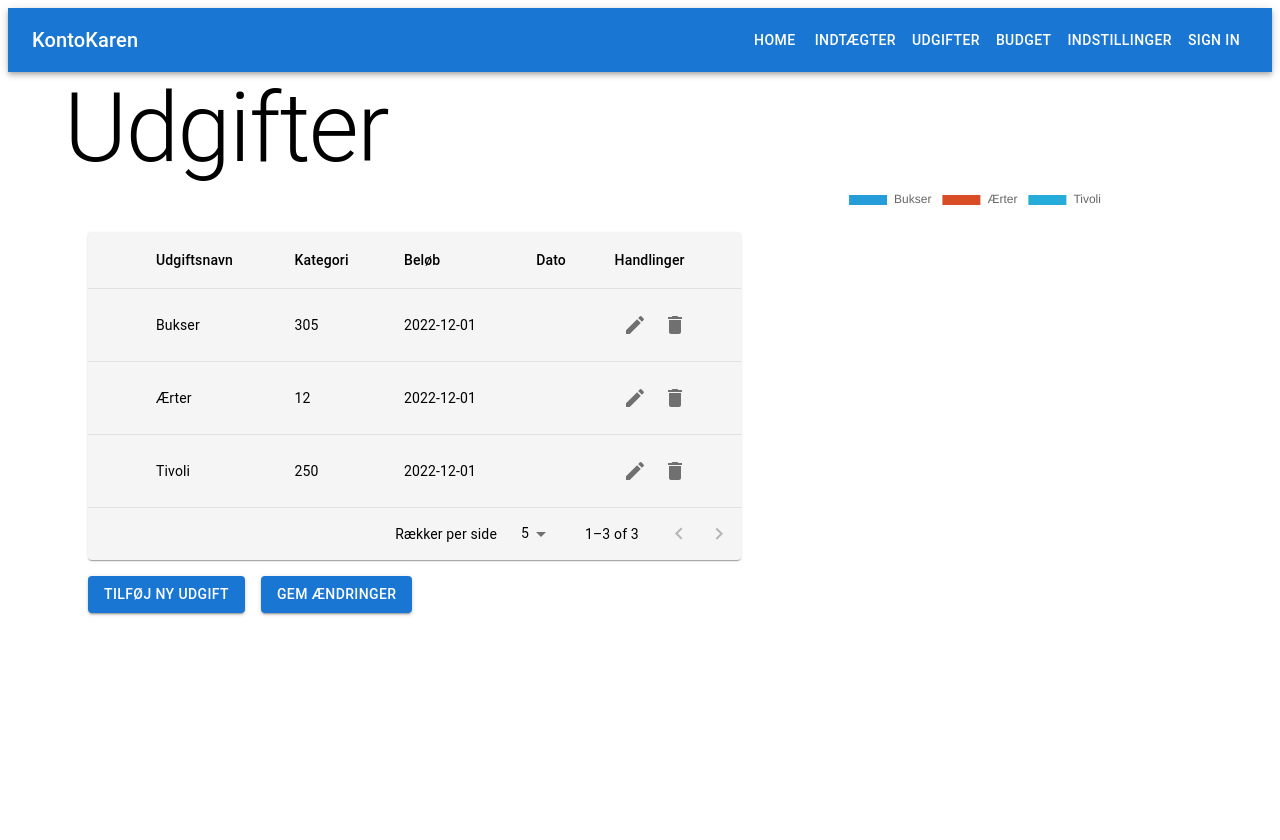
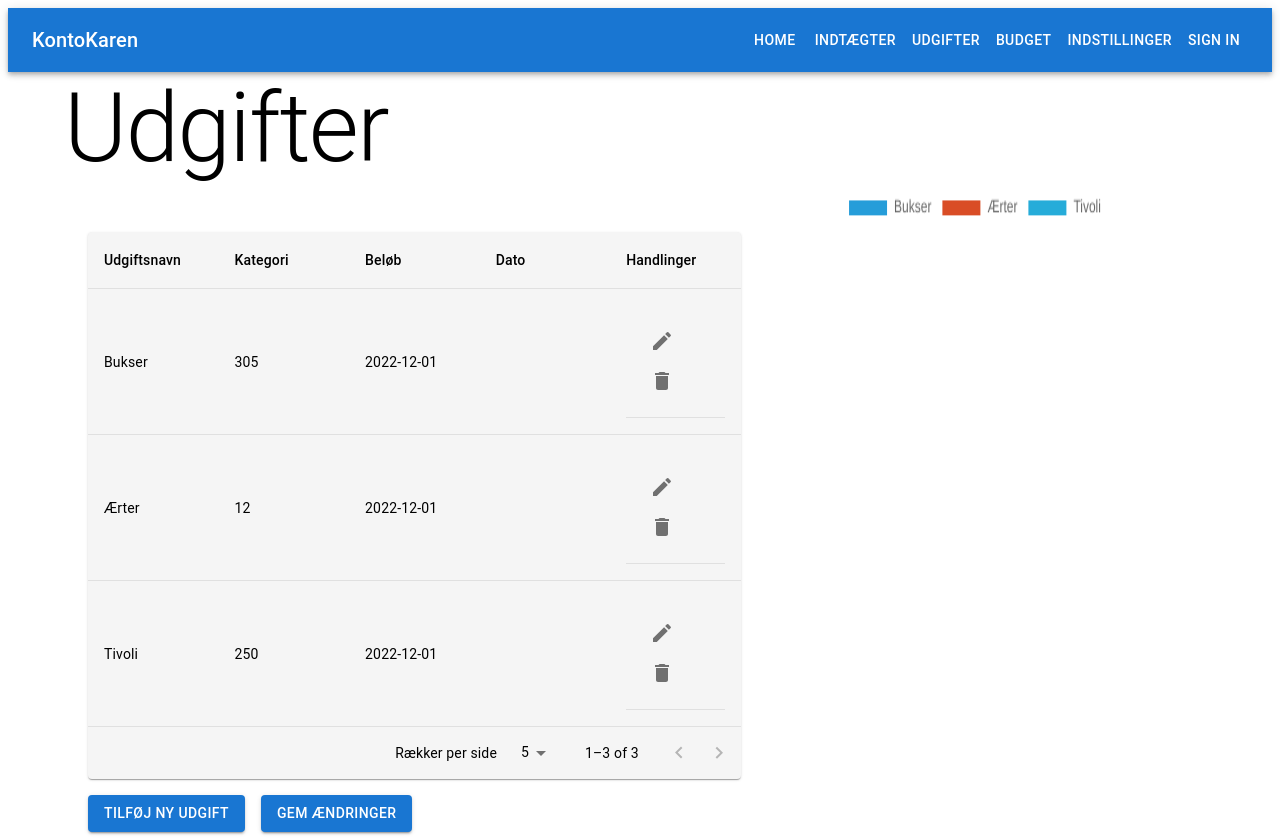
Before and after one commit to SenpaiTP/SW4_PRJ_V2, a React (Create React App) app in the folder Frontend/KontoKaren/: page /Udgifter in a window 1280 px wide. Before the commit the page ends 800 px from the top, so only its background shows below. Built offline with nearby package versions, Linux system fonts and the light colour scheme; the HTML template or start-up script is replaced by a standard one.

Commit message:
der kommer data i tabel nu

```diff
--- a/Frontend/KontoKaren/src/Components/UdgifterComponents/Table/UdgifterTableBody.js
+++ b/Frontend/KontoKaren/src/Components/UdgifterComponents/Table/UdgifterTableBody.js
@@ -1,8 +1,7 @@
-// Inside TableBody.js
 import React from "react";
 import { TableRow, TableCell } from "@mui/material";
 
-const TableBody = ({
+const UdgifterTableBody = ({
   rows,
   selected,
   page,
@@ -23,16 +22,15 @@ const TableBody = ({
           selected={selected.indexOf(row.id) !== -1}
           onClick={(e) => onRowClick(e, row.id)}
         >
-          <TableCell>{}</TableCell>
           <TableCell>{row.name}</TableCell>
           <TableCell>{row.category}</TableCell>
           <TableCell>{row.price}</TableCell>
           <TableCell>{row.date}</TableCell>
-          {renderActions(row)} {/* Render the action buttons */}
+          <TableCell>{renderActions(row)}</TableCell>
         </TableRow>
       ))}
     </>
   );
 };
 
-export default TableBody;
+export default UdgifterTableBody;
--- a/Frontend/KontoKaren/src/Components/UdgifterComponents/Table/UdgifterTableHeader.js
+++ b/Frontend/KontoKaren/src/Components/UdgifterComponents/Table/UdgifterTableHeader.js
@@ -1,27 +1,15 @@
 import React from "react";
-import {
-  TableHead,
-  TableRow,
-  TableCell,
-} from "@mui/material";
+import { TableHead, TableRow, TableCell } from "@mui/material";
 
-export default function TableHeader({
-  numSelected,
-}) {
+export default function TableHeader({ numSelected }) {
   return (
     <TableHead>
       <TableRow>
-        {/* Checkbox for at vælge alle */}
-        <TableCell padding="checkbox">
-
-        </TableCell>
-
-        {/* Kolonnehoveder */}
-        <TableCell>Udgiftsnavn</TableCell>
-        <TableCell align="left">Kategori</TableCell>
-        <TableCell align="left">Beløb</TableCell>
-        <TableCell align="left">Dato</TableCell>
-        <TableCell align="left">Handlinger</TableCell>
+        <TableCell style={{ width: '20%' }}>Udgiftsnavn</TableCell>
+        <TableCell style={{ width: '20%' }} align="left">Kategori</TableCell>
+        <TableCell style={{ width: '20%' }} align="left">Beløb</TableCell>
+        <TableCell style={{ width: '20%' }} align="left">Dato</TableCell>
+        <TableCell style={{ width: '20%' }} align="left">Handlinger</TableCell>
       </TableRow>
     </TableHead>
   );
--- a/Frontend/KontoKaren/src/Components/UdgifterComponents/UdgifterComponents.js
+++ b/Frontend/KontoKaren/src/Components/UdgifterComponents/UdgifterComponents.js
@@ -1,86 +1,59 @@
 import React, { useState } from "react";
-import {
-  Container,
-  Box,
-  Paper,
-  Table,
-  TableContainer,
-  IconButton,
-  Button,
-  TableCell,
-  TablePagination
-} from "@mui/material";
+import { Container, Box, Paper, Table, TableContainer, IconButton, Button, TableCell, TablePagination } from "@mui/material";
 import { Edit, Delete } from "@mui/icons-material";
 import TableBody from "./Table/UdgifterTableBody";
 import TableHeader from "./Table/UdgifterTableHeader";
 import PieChart from "./PieChart/PieChart";
-import "./Table/UdgifterTable.css";
+import './Table/UdgifterTable.css';
 import { initialExpenseRows } from "./Table/UdgifterTableData";
 import useUdgifterHooks from "../../Hooks/UdgifterHooks";
 import AddExpenseDialog from "./Dialog/AddUdgifterDialog";
 import EditExpenseDialog from "./Dialog/EditUdgifterDialog";
 
 export default function UdgifterTable() {
-  // bruger hooks til at håndtere logikken i tabellen
   const {
-    rows, // data i tabellen
-    selected, // valgte rækker
-    handleClick, // håndtering af klik på rækker
-    handleAddRow, // tilføjelse af en ny række
-    handleEditRow, // redigering af en række
-    handleDeleteRow, // sletning af en række
-    handleSave, // gemmer ændringer
+    rows,
+    selected,
+    page,
+    rowsPerPage,
+    handleClick,
+    handleAddRow,
+    handleEditRow,
+    handleDeleteRow,
+    handleSave,
+    handleChangePage,
+    handleChangeRowsPerPage,
   } = useUdgifterHooks(initialExpenseRows);
 
-  // State for dialog visibility
-  const [openAddDialog, setOpenAddDialog] = useState(false); // styrer visningen af dialog for at tilføje udgift
-  const [openEditDialog, setOpenEditDialog] = useState(false); // styrer visningen af dialog for at redigere udgift
-  const [selectedExpense, setSelectedExpense] = useState(null); // holder den valgte udgift til redigering
-  const [selectedCategory, setSelectedCategory] = useState(""); // Holder den valgte kategori
-  const [page, setPage] = useState(0); // current page
-  const [rowsPerPage, setRowsPerPage] = useState(5); // rows per page
+  const [openAddDialog, setOpenAddDialog] = useState(false);
+  const [openEditDialog, setOpenEditDialog] = useState(false);
+  const [selectedExpense, setSelectedExpense] = useState(null);
 
-  // Generate data for PieChart
-  const chartData = rows.map((row) => ({
-    name: row.name, // navn på udgift
-    price: row.price, // beløb for udgift
-  }));
-
-  // Håndtering af åbning og lukning af dialoger
   const handleClickOpenAdd = () => setOpenAddDialog(true);
   const handleCloseAdd = () => setOpenAddDialog(false);
   const handleClickOpenEdit = (row) => {
-    setSelectedExpense(row); // Indstiller den valgte udgift
+    setSelectedExpense(row);
     setOpenEditDialog(true);
   };
   const handleCloseEdit = () => setOpenEditDialog(false);
 
-  // Tilføjer en ny udgift og lukker dialogen
   const handleAddExpense = (newExpense) => {
-    handleAddRow({ ...newExpense, category: selectedCategory });
+    handleAddRow(newExpense);
     setOpenAddDialog(false);
   };
 
-  // Redigerer en eksisterende udgift og lukker dialogen
   const handleEditExpense = (updatedExpense) => {
-    handleEditRow({ ...updatedExpense, category: selectedCategory });
+    handleEditRow(updatedExpense);
     setOpenEditDialog(false);
   };
 
-   // Handle changing pages in pagination
-   const handleChangePage = (event, newPage) => {
-    setPage(newPage);
-  };
-
-  // Handle changing rows per page
-  const handleChangeRowsPerPage = (event) => {
-    setRowsPerPage(parseInt(event.target.value, 10));
-    setPage(0); // Reset to first page when changing rows per page
-  };
+  const chartData = rows.map((row) => ({
+    name: row.name,
+    price: row.price,
+  }));
 
   return (
     <Container sx={{ display: "flex", paddingLeft: 0, paddingRight: 0 }}>
-      {/* venstre side: tabel og knapper */}
       <Box sx={{ width: "60%", paddingRight: 2 }}>
         <Paper sx={{ width: "100%", mb: 2, position: "relative", marginTop: 6 }}>
           <TableContainer>
@@ -94,7 +67,6 @@ export default function UdgifterTable() {
                 onRowClick={handleClick}
                 renderActions={(row) => (
                   <TableCell>
-                    {/* rediger og slet knapper */}
                     <IconButton onClick={() => handleClickOpenEdit(row)}>
                       <Edit />
                     </IconButton>
@@ -106,9 +78,7 @@ export default function UdgifterTable() {
               />
             </Table>
           </TableContainer>
-
-             {/* Pagination Controls */}
-             <TablePagination
+          <TablePagination
             rowsPerPageOptions={[5, 10, 25]}
             component="div"
             count={rows.length}
@@ -116,42 +86,29 @@ export default function UdgifterTable() {
             page={page}
             onPageChange={handleChangePage}
             onRowsPerPageChange={handleChangeRowsPerPage}
-            labelRowsPerPage="Rækker per side" // Custom label
-
+            labelRowsPerPage="Rækker per side"
           />
         </Paper>
-
-        {/* Knapper til at tilføje eller gemme ændringer */}
         <Box sx={{ display: "flex", gap: 2, justifyContent: "flex-start", marginTop: 2 }}>
           <Button variant="contained" onClick={handleClickOpenAdd}>
             Tilføj ny Udgift
           </Button>
-
           <Button variant="contained" onClick={handleSave}>
             Gem ændringer
           </Button>
         </Box>
-
-        {/* Dialoger til tilføjelse og redigering */}
         <AddExpenseDialog
           open={openAddDialog}
           handleClose={handleCloseAdd}
           handleSave={handleAddExpense}
-          selectedCategory={selectedCategory}
-          setSelectedCategory={setSelectedCategory}
-          />
-
+        />
         <EditExpenseDialog
           open={openEditDialog}
           handleClose={handleCloseEdit}
           handleSave={handleEditExpense}
           expense={selectedExpense}
-          selectedCategory={selectedCategory} // Pass selectedCategory here
         />
-
       </Box>
-
-      {/* højre side: PieChart */}
       <Box sx={{ width: "40%" }}>
         <PieChart chartData={chartData} />
       </Box>
--- a/Frontend/KontoKaren/src/Hooks/IndtægterHooks.js
+++ b/Frontend/KontoKaren/src/Hooks/IndtægterHooks.js
@@ -19,7 +19,7 @@ export default function useIndtægterHooks(initialRows) {
         newIncome.price,
         newIncome.date
       );
-      setRows([...rows, newRow]);
+      setRows((prevRows) => [newRow, ...prevRows]); // Tilføj den nye række øverst
       console.log("After adding row:", [...rows, newRow]);
     };
 
--- a/Frontend/KontoKaren/src/Hooks/UdgifterHooks.js
+++ b/Frontend/KontoKaren/src/Hooks/UdgifterHooks.js
@@ -36,8 +36,7 @@ export default function useUdgifterHooks(initialExpenseRows) {
         newExpense.price,
         newExpense.date
       );
-      setRows([...rows, newRow]);
-      console.log("After adding row:", [...rows, newRow]);
+      setRows((prevRows) => [newRow, ...prevRows]); // Tilføj den nye række øverst
     };
 
     const handleEditRow = (newExpense) => {
@@ -86,6 +85,7 @@ export default function useUdgifterHooks(initialExpenseRows) {
     };
 
 
+
     return {
       rows,
       setRows,
--- a/Frontend/KontoKaren/src/Utils/CreateData.js
+++ b/Frontend/KontoKaren/src/Utils/CreateData.js
@@ -1,4 +1,4 @@
 // Function to create data
-export function createData(id, name, category, price, date) {
-  return { id, name, category, price, date };
+export function createData(id, name, category,  price, date) {
+  return { id, name, category,  price, date };
 }
```
